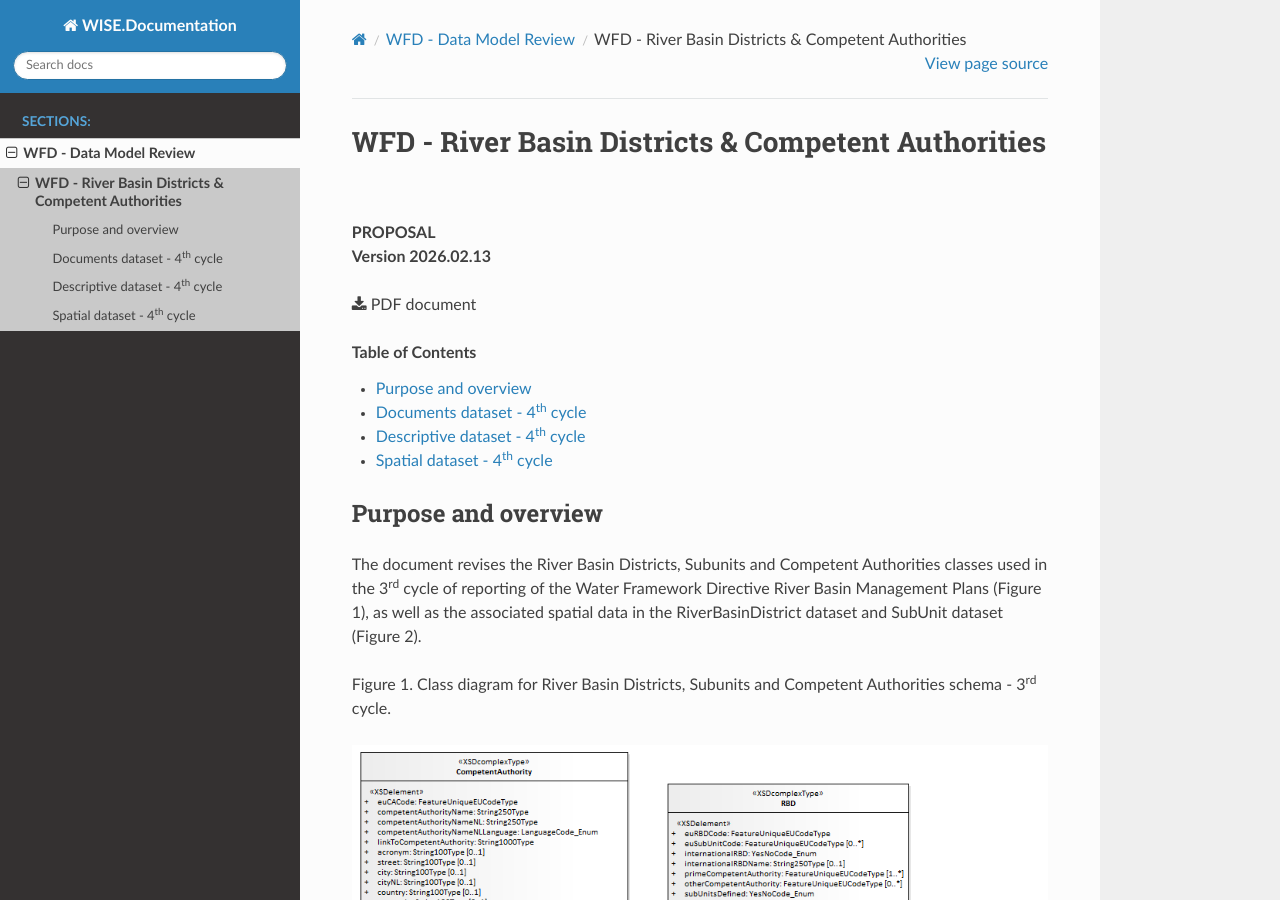
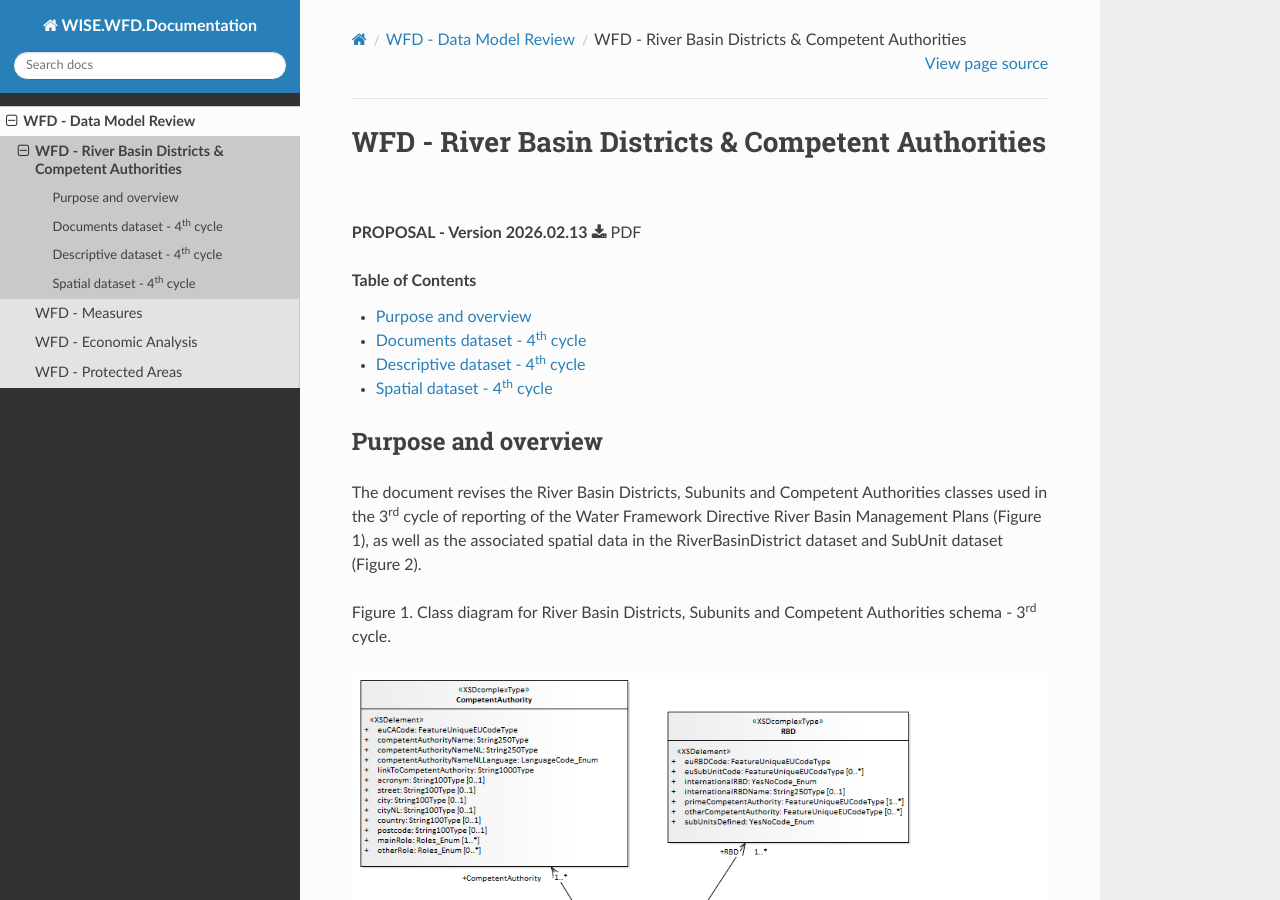
Before and after one commit to eeadata/WISE.WFD.Documentation, a Sphinx documentation site: the page built from docs/DataModelReview/RiverBasinDistrictsAndCompetentAuthorities.rst, in a window 1280 px wide and 900 px high. Built offline with Sphinx 7.4.7 and the Read the Docs theme 3.1.0, drawn with Linux system fonts in a browser that asks for light colours; formulas are drawn with MathJax 3.

Commit message:
Adding the PDFs for the docs under discussion.

```diff
--- a/docs/DataModelReview/RiverBasinDistrictsAndCompetentAuthorities.rst
+++ b/docs/DataModelReview/RiverBasinDistrictsAndCompetentAuthorities.rst
@@ -1,10 +1,8 @@
 WFD - River Basin Districts & Competent Authorities
 ***************************************************
 
-| **PROPOSAL**
-| **Version 2026.02.13**
-
-:download:`PDF document<pdf/WFD_4rd_cycle_RiverBasinDistrictsAndCompetentAuthorities_v20260213.pdf>`
+**PROPOSAL - Version 2026.02.13**
+:download:`PDF<pdf/WFD_4rd_cycle_RiverBasinDistrictsAndCompetentAuthorities_v20260213.pdf>`
 
 .. contents:: Table of Contents
    :depth: 2
--- a/docs/DataModelReview/index.rst
+++ b/docs/DataModelReview/index.rst
@@ -6,3 +6,6 @@
       :caption: Sections:
 
       RiverBasinDistrictsAndCompetentAuthorities
+      Measures
+      EconomicAnalysis
+      ProtectedAreas
--- a/docs/conf.py
+++ b/docs/conf.py
@@ -59,7 +59,7 @@
 # -- Project information -----------------------------------------------------
 # https://www.sphinx-doc.org/en/master/usage/configuration.html#project-information
 
-project = 'WISE.Documentation'
+project = 'WISE.WFD.Documentation'
 copyright = '2013-2026. These pages aggregate content from multiple sources (refer to the metadata).'
 author = 'Fernanda Nery'
 version = '0.1'
--- a/docs/index.rst
+++ b/docs/index.rst
@@ -21,6 +21,5 @@
 
    .. toctree::
       :maxdepth: 2
-      :caption: Sections:
 
       DataModelReview/index
```
Also changed, not shown: docs/DataModelReview/EconomicAnalysis.rst (added, +9 -0 lines), docs/DataModelReview/Measures.rst (added, +9 -0 lines), docs/DataModelReview/ProtectedAreas.rst (added, +9 -0 lines), 3 other files.
